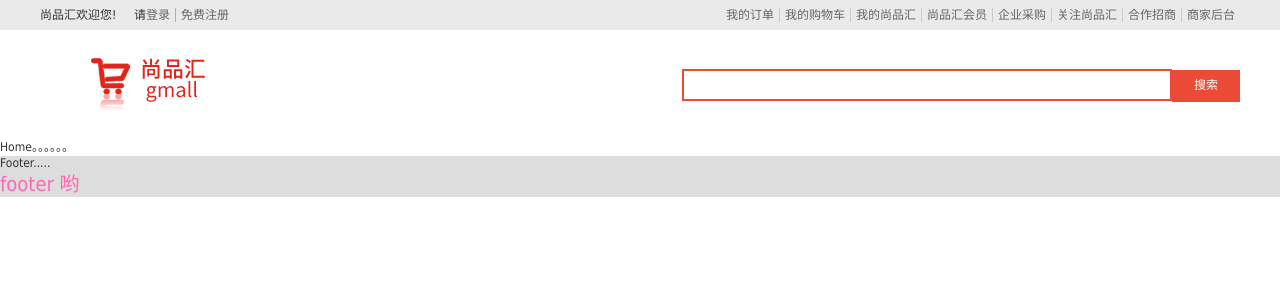
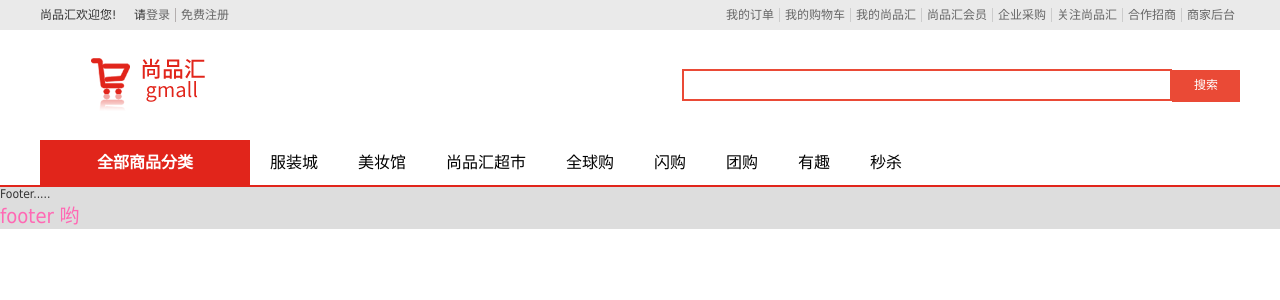
Before and after one commit to xn-lucky/vue-pc, a Vue app: page /#/ in a window 1280 px wide. Shown: the top 300 px of the page. Built offline with nearby package versions, Linux system fonts and the light colour scheme.

Commit message:
feat: search路由参数及home头样式

```diff
--- a/package.json
+++ b/package.json
@@ -44,7 +44,8 @@
       "import/extensions": 0,
       "quotes": 0,
       "comma-dangle": 0,
-      "linebreak-style": 0
+      "linebreak-style": 0,
+      "func-names": 0
     }
   },
   "browserslist": [
--- a/src/App.vue
+++ b/src/App.vue
@@ -2,7 +2,7 @@
   <div>
     <Header />
     <router-view></router-view>
-    <Footer />
+    <Footer v-if="!$route.meta.isFooterHide" />
   </div>
 </template>
 
--- a/src/components/Header/index.vue
+++ b/src/components/Header/index.vue
@@ -32,7 +32,11 @@
 
       <div class="header-bottom-right">
         <form action="##">
-          <input type="text" /><button @click.prevent="search">搜索</button>
+          <input type="text" v-model="searchText" /><button
+            @click.prevent="search"
+          >
+            搜索
+          </button>
         </form>
       </div>
     </div>
@@ -42,10 +46,36 @@
 <script>
 export default {
   name: "Header",
+  data() {
+    return {
+      searchText: "", // 搜索框内容
+    };
+  },
   methods: {
+    /**
+      搜索功能
+     */
     search() {
-      // 点击搜索
-      this.$router.push("/search");
+      // 传参方式1
+      const { searchText } = this;
+      /*
+      const params = searchText ? `/${searchText}` : "";
+      const localtion = `/search${params}`;
+      this.$router.push(localtion); */
+
+      // 传参方式2 this.$router.push({})push中也可以是一个对象
+      const localtion = {
+        name: "search",
+      };
+
+      // 这时候要判断params是否有值，有的话才要添加上，没有就不需要
+      if (searchText) {
+        localtion.params = {
+          searchText,
+        };
+      }
+
+      this.$router.push(localtion);
     },
   },
 };
--- a/src/main.js
+++ b/src/main.js
@@ -3,8 +3,8 @@ import App from './App';
 
 import router from './router';
 
-//引入公共组件
-import './styles/reset.css'
+// 引入公共组件
+import './styles/reset.css';
 
 Vue.config.productionTip = false;
 
--- a/src/router/index.js
+++ b/src/router/index.js
@@ -5,6 +5,30 @@ import Home from '../views/Home';
 import Login from '../views/Login';
 import Register from '../views/Register';
 import Search from '../views/Search';
+
+// 重写VueRouter原型上的push/replace方法
+const { push, replace } = VueRouter.prototype;// 将push赋予另外值,为以后调用
+// push会接收三个参数，第一个参数是地址，第二个参数是编程式导航成功后触发的回调，第三个参数是编程式导航失败后触发的回调
+VueRouter.prototype.push = function (localtion, onComplete, onAbort) {
+  // 如果自己传了成功和失败回调则触发对应的
+  if (onComplete && onAbort) {
+    // 执行原来的push方法(就是重写前的push方法，将this指向VueRouter的实例)
+    return push.call(this, localtion, onComplete, onAbort);
+  }
+
+  // 否则不处理错误
+  // 执行原来的push方法(就是重写前的push方法，将this指向VueRouter的实例,错误回调用一个空函数)
+  return push.call(this, localtion, onComplete, () => { });
+};
+VueRouter.prototype.replace = function (localtion, onComplete, onAbort) {
+  // 如果自己传了成功和失败回调则触发对应的
+  if (onComplete && onAbort) {
+    return replace.call(this, localtion, onComplete, onAbort);
+  }
+
+  // 否则不处理错误
+  return replace.call(this, localtion, onComplete, () => { });
+};
 
 Vue.use(VueRouter);
 
@@ -17,13 +41,20 @@ export default new VueRouter({
     {
       path: '/login',
       component: Login,
+      meta: {
+        isFooterHide: true
+      }
     },
     {
       path: '/register',
       component: Register,
+      meta: {
+        isFooterHide: true
+      }
     },
     {
-      path: '/search',
+      name: 'search',
+      path: '/search/:searchText?',
       component: Search,
     },
   ],
--- a/src/views/Home/index.vue
+++ b/src/views/Home/index.vue
@@ -1,5 +1,26 @@
 <template>
-  <div>Home。。。。。。</div>
+  <div class="home">
+    <div class="home-top">
+      <div class="home-container">
+        <h2>全部商品分类</h2>
+        <nav>
+          <a href="##">服装城</a>
+          <a href="##">美妆馆</a>
+          <a href="##">尚品汇超市</a>
+          <a href="##">全球购</a>
+          <a href="##">闪购</a>
+          <a href="##">团购</a>
+          <a href="##">有趣</a>
+          <a href="##">秒杀</a>
+        </nav>
+      </div>
+    </div>
+    <div class="home-bottom">
+      <div class="home-bottom-left"></div>
+      <div class="home-bottom-middle"></div>
+      <div class="home-bottom-right"></div>
+    </div>
+  </div>
 </template>
 
 <script>
@@ -9,4 +30,27 @@ export default {
 </script>
 
 <style lang="less" scoped>
+.home {
+  border-bottom: 2px solid #e1251b;
+}
+.home-top {
+  width: 1200px;
+  margin: 0 auto;
+}
+.home-container {
+  height: 45px;
+  line-height: 45px;
+  display: flex;
+}
+.home-container h2 {
+  width: 210px;
+  text-align: center;
+  background-color: #e1251b;
+  color: #fff;
+}
+.home-container a {
+  font-size: 16px;
+  color: #000;
+  margin: 0 20px;
+}
 </style>
```
Also changed, not shown: 1 other file (tests, documents, lock files or other folders).
